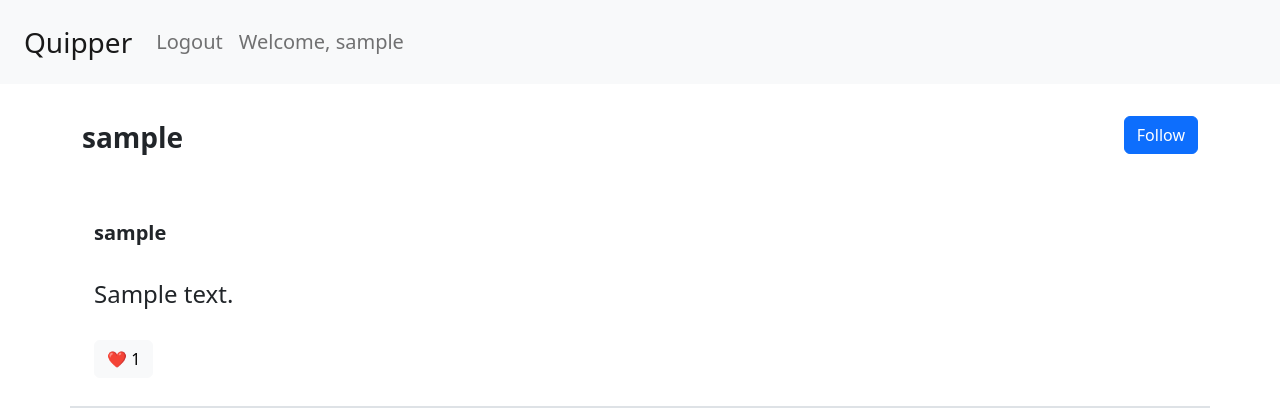
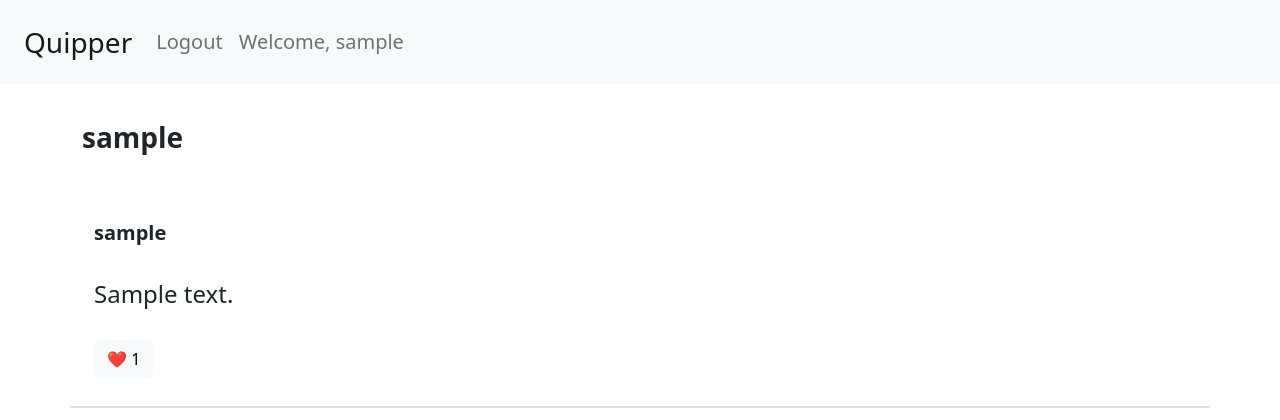
Before and after one commit to superpro2007/quipper, a Django app: page /users/1 in a window 1280 px wide. Shown: the top 420 px of the page. Run offline with Django 4.2, Linux system fonts and the light colour scheme; a user stored in the database is signed in; tables that the repository leaves empty hold one stand-in row (values such as "Sample post").

Commit message:
dont show follow button for own profile

```diff
--- a/users/templates/includes/profile_details.html
+++ b/users/templates/includes/profile_details.html
@@ -1,8 +1,10 @@
 <div class="container py-4">
   <div class="row py-1">
     <div class="col py-1 fw-bold fs-3">{{user_to_show.username}}</div>
+    {% if user.id != user_to_show.id %}
     <div class="col py-1 fw-bold fs-3">
-      <button class="btn btn-primary float-end" type="submit">Follow</button>
+      <button class="btn btn-primary btn-lg float-end" type="submit">Follow</button>
     </div>
+    {% endif %}
   </div>
 </div>
```
